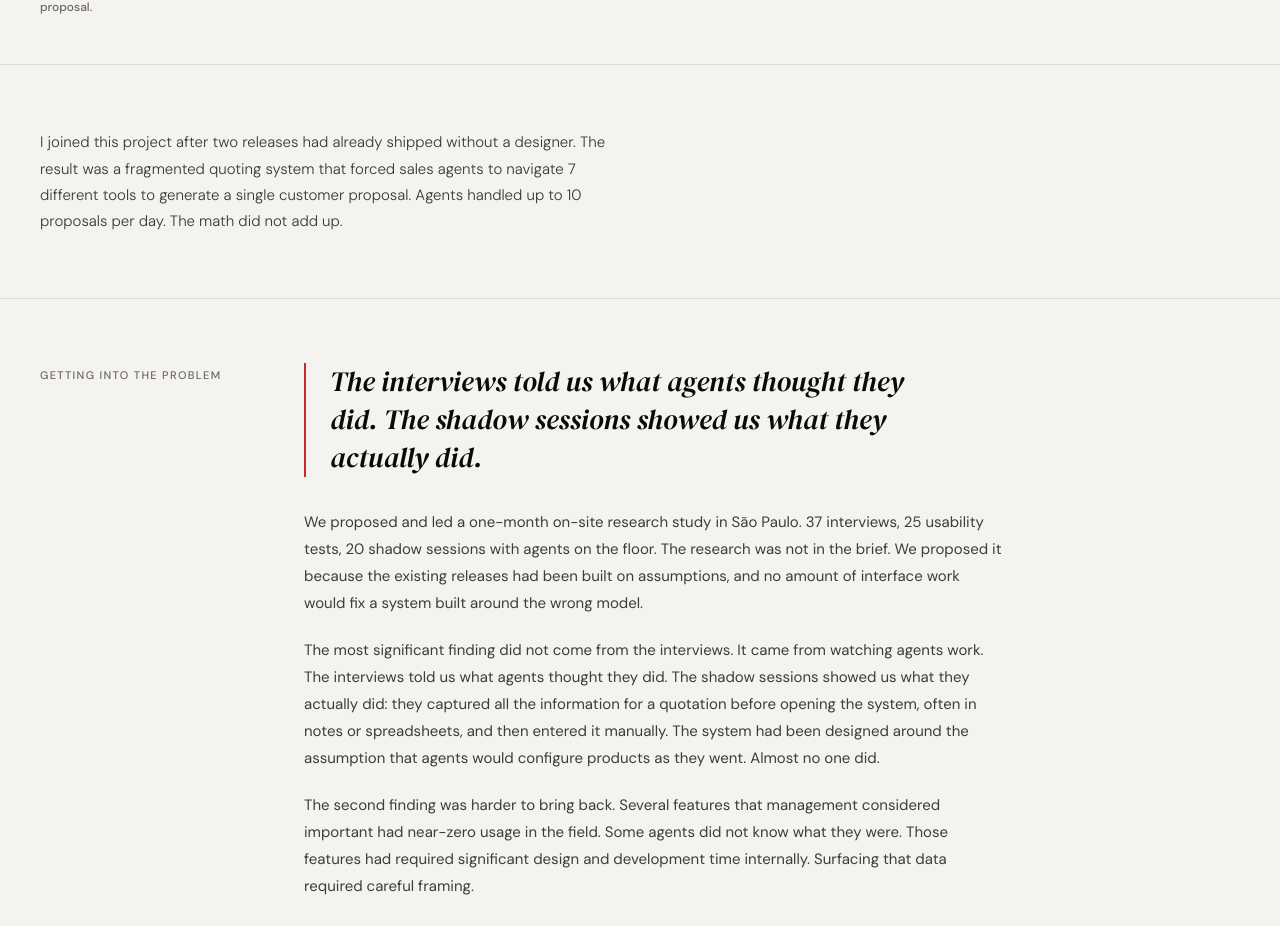
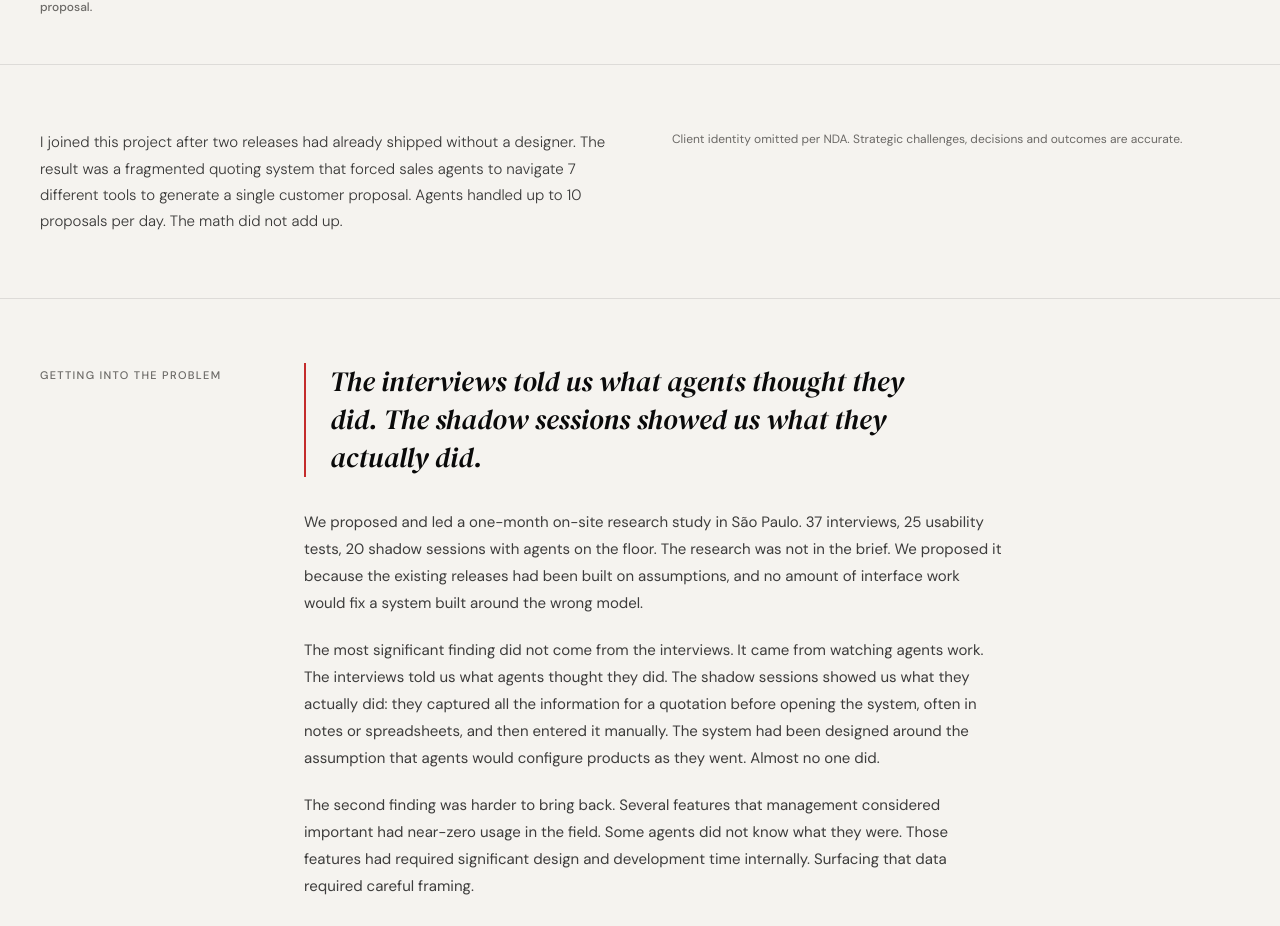
Before and after one commit to cruz-felipe/ux-portfolio, a Next.js app: page /work/b2b-sales-rescue in a window 1280 px wide. Shown: the part 873-1799 px from the top of the page. Built offline with nearby package versions, Linux system fonts and the light colour scheme.

Commit message:
Add files via upload

```diff
--- a/components/case-study/CaseLayout.tsx
+++ b/components/case-study/CaseLayout.tsx
@@ -222,6 +222,11 @@ export default function CaseLayout({ data }: { data: CaseStudyData }) {
               Client identity omitted per NDA. System documentation artifacts shown are illustrative representations of the restructure approach, not reproductions of client deliverables.
             </p>
           )}
+          {!data.hideNda && !data.showNdaNote && (
+            <p style={{ fontFamily: "var(--font-body)", fontSize: "12px", color: "var(--muted)", lineHeight: 1.7, margin: 0 }}>
+              Client identity omitted per NDA. Strategic challenges, decisions and outcomes are accurate.
+            </p>
+          )}
         </div>
       </section>
 
```
